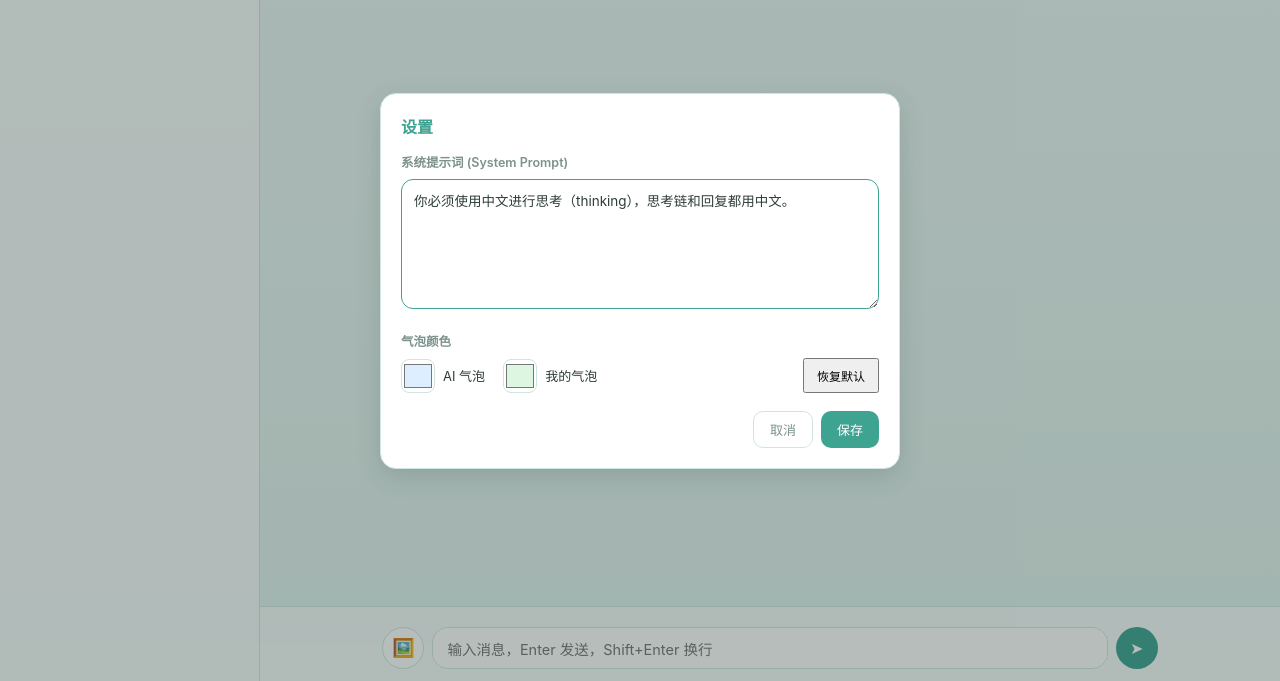
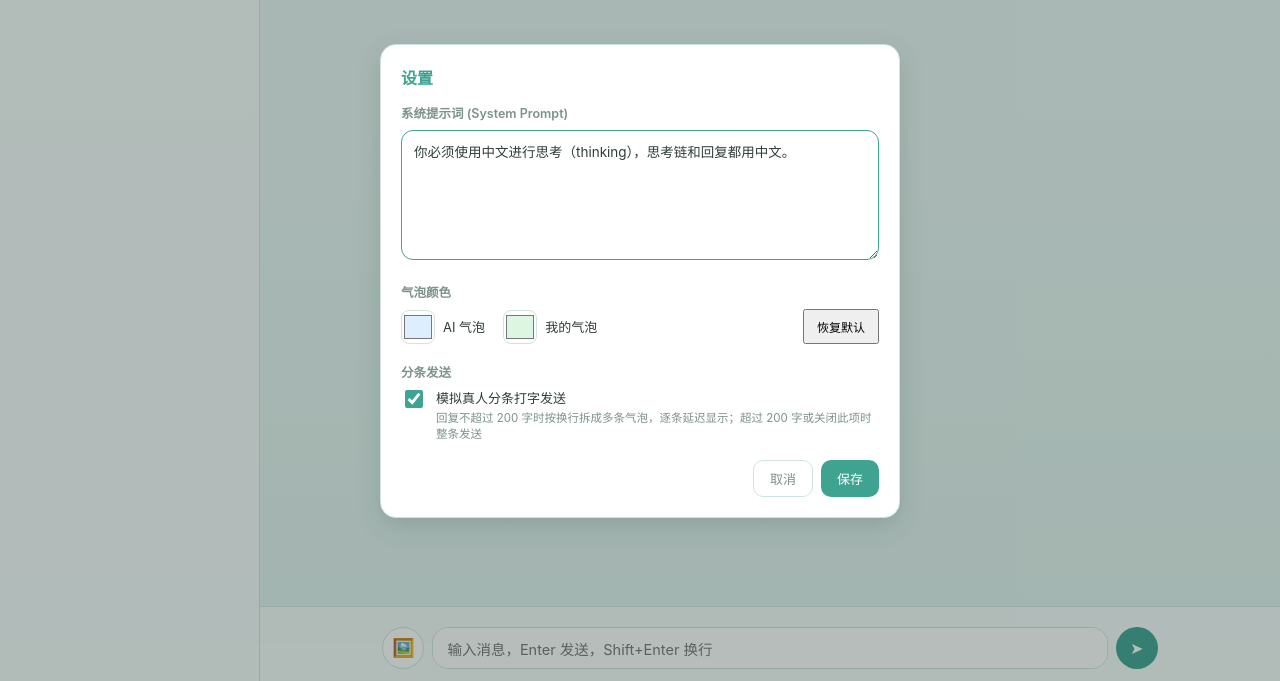
Before and after one commit to inosi4224-spec/meiting-chat, a plain HTML site: page index.html in a window 1280 px wide. Both pictures are taken after a click on the button "设置". Shown: the part 119-800 px from the top of the page. Drawn offline with nearby package versions, Linux system fonts and the light colour scheme.

Commit message:
Smart segmented sending: only split replies under 200 chars, add settings toggle, shorten typing delay to 0.8-1.5s

```diff
--- a/index.html
+++ b/index.html
@@ -567,6 +567,29 @@
     padding: 7px 12px;
     font-size: 12px;
   }
+  .toggle-row {
+    display: flex;
+    align-items: flex-start;
+    gap: 10px;
+    font-size: 13px;
+    color: var(--text);
+    cursor: pointer;
+    line-height: 1.4;
+  }
+  .toggle-row input[type="checkbox"] {
+    width: 18px;
+    height: 18px;
+    margin-top: 1px;
+    accent-color: var(--accent);
+    cursor: pointer;
+    flex-shrink: 0;
+  }
+  .toggle-hint {
+    display: block;
+    font-size: 11.5px;
+    color: var(--text-soft);
+    margin-top: 2px;
+  }
   .modal-actions {
     display: flex;
     justify-content: flex-end;
@@ -666,6 +689,15 @@
             <button type="button" class="secondary" id="reset-colors-btn">恢复默认</button>
           </div>
         </div>
+        <div class="settings-section">
+          <label class="settings-label">分条发送</label>
+          <label class="toggle-row">
+            <input type="checkbox" id="split-toggle-input">
+            <span>模拟真人分条打字发送
+              <span class="toggle-hint">回复不超过 200 字时按换行拆成多条气泡，逐条延迟显示；超过 200 字或关闭此项时整条发送</span>
+            </span>
+          </label>
+        </div>
         <div class="modal-actions">
           <button class="secondary" id="settings-cancel">取消</button>
           <button class="primary" id="settings-save">保存</button>
@@ -696,6 +728,9 @@ const DEFAULT_MODEL = 'claude-opus-4-6';
 const DEFAULT_SYSTEM_PROMPT = '你必须使用中文进行思考（thinking），思考链和回复都用中文。';
 const DEFAULT_AI_COLOR = '#dceeff';
 const DEFAULT_USER_COLOR = '#dcf6e1';
+const SPLIT_MAX_LENGTH = 200;
+const SPLIT_DELAY_MIN_MS = 800;
+const SPLIT_DELAY_RANGE_MS = 700;
 
 /* ---------- DOM refs ---------- */
 const appEl = document.getElementById('app');
@@ -723,6 +758,7 @@ const settingsCancelEl = document.getElementById('settings-cancel');
 const aiColorInputEl = document.getElementById('ai-color-input');
 const userColorInputEl = document.getElementById('user-color-input');
 const resetColorsBtnEl = document.getElementById('reset-colors-btn');
+const splitToggleInputEl = document.getElementById('split-toggle-input');
 
 /* ---------- Conversation state ---------- */
 let conversations = loadConversations();
@@ -896,6 +932,11 @@ function getSystemPrompt() {
   return stored !== null ? stored : DEFAULT_SYSTEM_PROMPT;
 }
 
+function getSplitEnabled() {
+  const stored = localStorage.getItem('meiting-chat-split-enabled');
+  return stored === null ? true : stored === 'true';
+}
+
 /* ---------- Theme (light / dark) ---------- */
 function isDarkMode() {
   return document.documentElement.getAttribute('data-theme') === 'dark';
@@ -988,6 +1029,7 @@ settingsBtnEl.addEventListener('click', () => {
   aiColorInputEl.value = savedColors.ai;
   userColorInputEl.value = savedColors.user;
   applyColors(savedColors.ai, savedColors.user);
+  splitToggleInputEl.checked = getSplitEnabled();
   settingsModalEl.hidden = false;
   systemPromptInputEl.focus();
 });
@@ -1016,6 +1058,7 @@ settingsSaveEl.addEventListener('click', () => {
   localStorage.setItem('meiting-chat-color-ai', savedColors.ai);
   localStorage.setItem('meiting-chat-color-user', savedColors.user);
   applyColors(savedColors.ai, savedColors.user);
+  localStorage.setItem('meiting-chat-split-enabled', String(splitToggleInputEl.checked));
   settingsModalEl.hidden = true;
 });
 
@@ -1158,11 +1201,23 @@ function renderSingleRow(m, textContent, opts) {
   return row;
 }
 
+/* Decides whether an assistant reply should be broken into multiple bubbles:
+   only when splitting is enabled in settings AND the whole reply is short. */
+function getAssistantSegments(text) {
+  const fullText = text || '';
+  const shouldSplit = getSplitEnabled() && fullText.length > 0 && fullText.length < SPLIT_MAX_LENGTH;
+  if (shouldSplit) {
+    return { segments: splitAiText(fullText), split: true };
+  }
+  const trimmed = fullText.trim();
+  return { segments: trimmed ? [trimmed] : [], split: false };
+}
+
 function renderMessageRows(m) {
   if (m.role === 'user') {
     return [renderSingleRow(m, m.text, { images: m.images, timestamp: m.timestamp })];
   }
-  const segments = splitAiText(m.text);
+  const { segments } = getAssistantSegments(m.text);
   if (!segments.length) {
     return [renderSingleRow(m, m.text || '', { thinking: m.thinking, usage: m.usage, timestamp: m.timestamp })];
   }
@@ -1230,17 +1285,26 @@ function sleep(ms) {
 }
 
 async function revealAssistantMessage(m) {
-  const segments = splitAiText(m.text);
+  const { segments, split } = getAssistantSegments(m.text);
+
   if (!segments.length) {
     chatEl.appendChild(renderSingleRow(m, m.text || '', { thinking: m.thinking, usage: m.usage, timestamp: m.timestamp }));
     scrollToBottom();
     return;
   }
+
+  if (!split) {
+    // Long reply, or splitting turned off in settings: deliver as a single bubble immediately.
+    chatEl.appendChild(renderSingleRow(m, segments[0], { thinking: m.thinking, usage: m.usage, timestamp: m.timestamp }));
+    scrollToBottom();
+    return;
+  }
+
   for (let i = 0; i < segments.length; i++) {
     const typingRow = createTypingRow();
     chatEl.appendChild(typingRow);
     scrollToBottom();
-    await sleep(1500 + Math.random() * 1500);
+    await sleep(SPLIT_DELAY_MIN_MS + Math.random() * SPLIT_DELAY_RANGE_MS);
     typingRow.remove();
     const row = renderSingleRow(m, segments[i], {
       thinking: i === 0 ? m.thinking : null,
```
